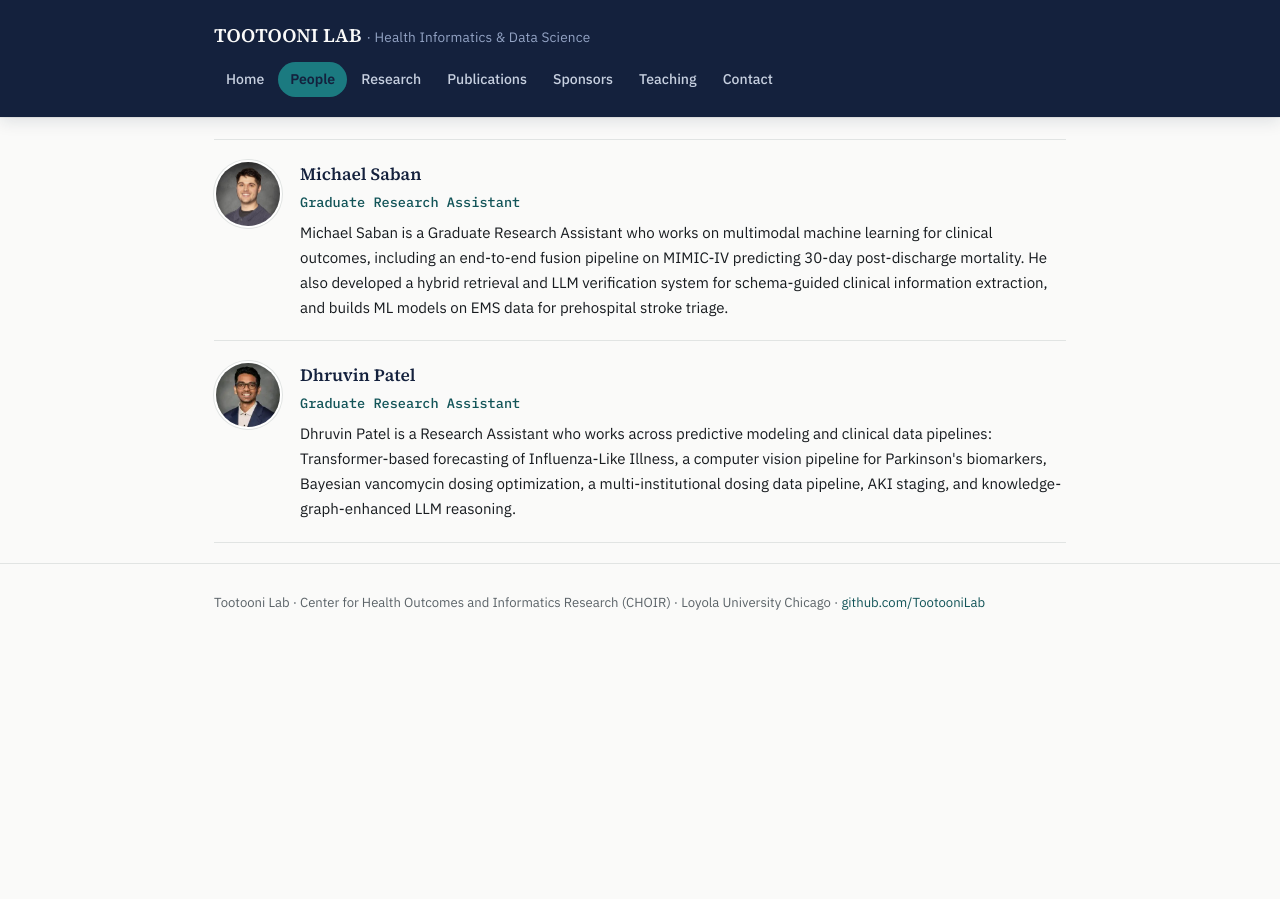
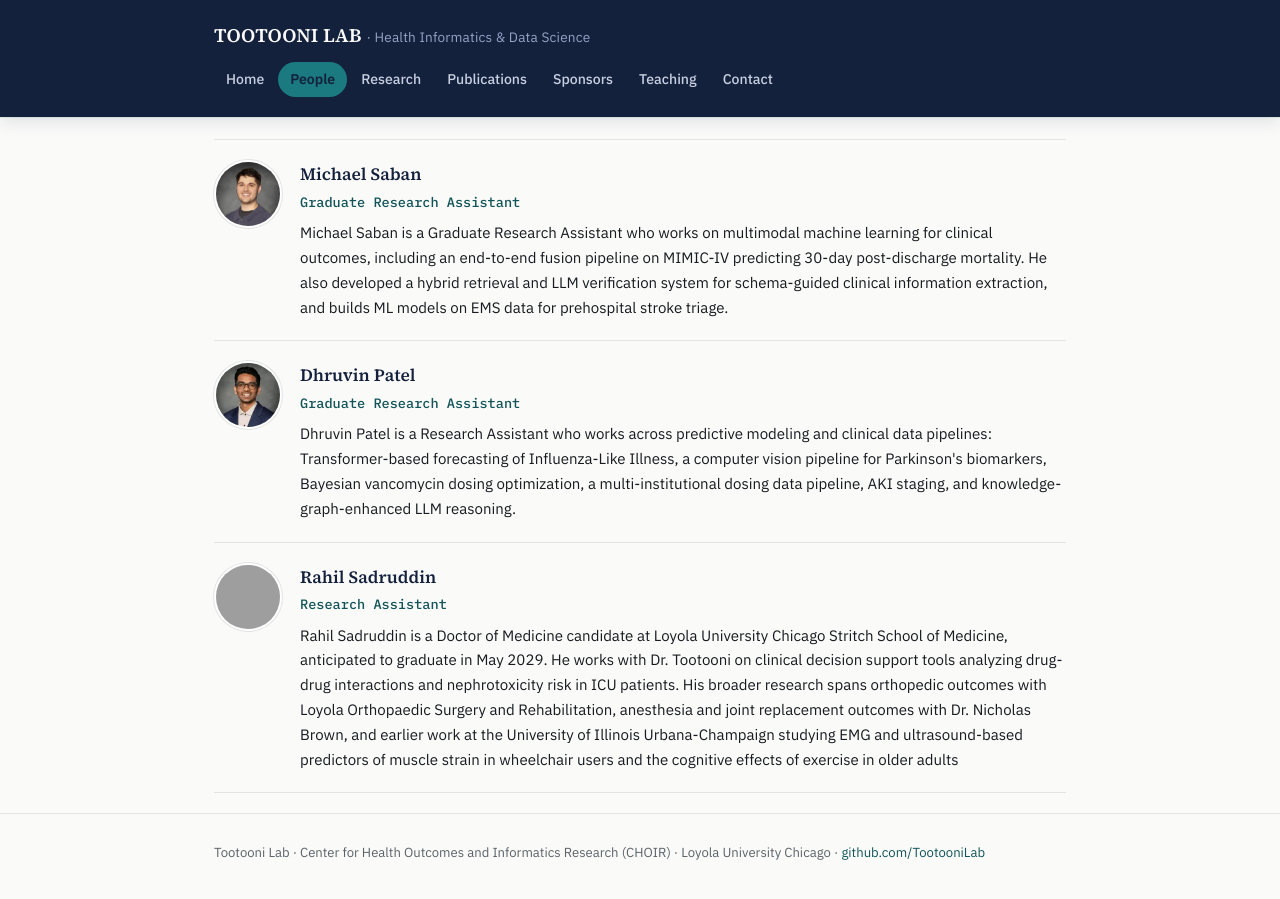
Before and after one commit to jalenbenny/TootooniLabJekyll, a Jekyll site: the page built from people.md, in a window 1280 px wide and 900 px high, scrolled down 1787 px. Built offline with Jekyll 4.4.1, drawn with Linux system fonts in a browser that asks for light colours; before the commit the page ends 2436 px from its top, so only the background shows below that; grey boxes are pictures that could not be loaded.

Commit message:
add rahil

```diff
--- a/people.md
+++ b/people.md
@@ -85,3 +85,13 @@ permalink: /people/
     <p class="bio">Dhruvin Patel is a Research Assistant who works across predictive modeling and clinical data pipelines: Transformer-based forecasting of Influenza-Like Illness, a computer vision pipeline for Parkinson's biomarkers, Bayesian vancomycin dosing optimization, a multi-institutional dosing data pipeline, AKI staging, and knowledge-graph-enhanced LLM reasoning.</p>
   </div>
 </div>
+
+<div class="person-card">
+  <img class="person-card__avatar" src="{{ '/images/rahil.jpg' | relative_url }}" alt="Rahil Sadruddin">
+  <div>
+    <p class="person-card__name">Rahil Sadruddin</p>
+    <p class="person-card__role">Research Assistant</p>
+    <p class="bio">Rahil Sadruddin is a Doctor of Medicine candidate at Loyola University Chicago Stritch School of Medicine, anticipated to graduate in May 2029. He works with Dr. Tootooni on clinical decision support tools analyzing drug-drug interactions and nephrotoxicity risk in ICU patients. His broader research spans orthopedic outcomes with Loyola Orthopaedic Surgery and Rehabilitation, anesthesia and joint replacement outcomes with Dr. Nicholas Brown, and earlier work at the University of Illinois Urbana-Champaign studying EMG and ultrasound-based predictors of muscle strain in wheelchair users and the cognitive effects of exercise in older adults
+</p>
+  </div>
+</div>
```
